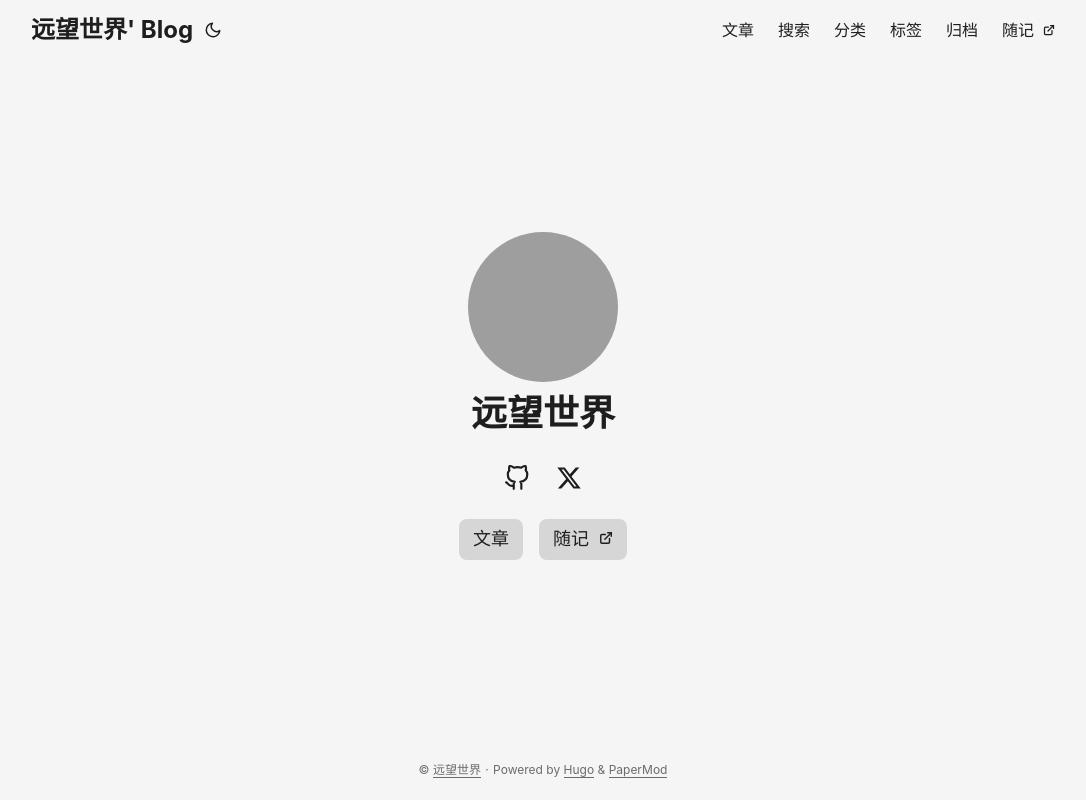
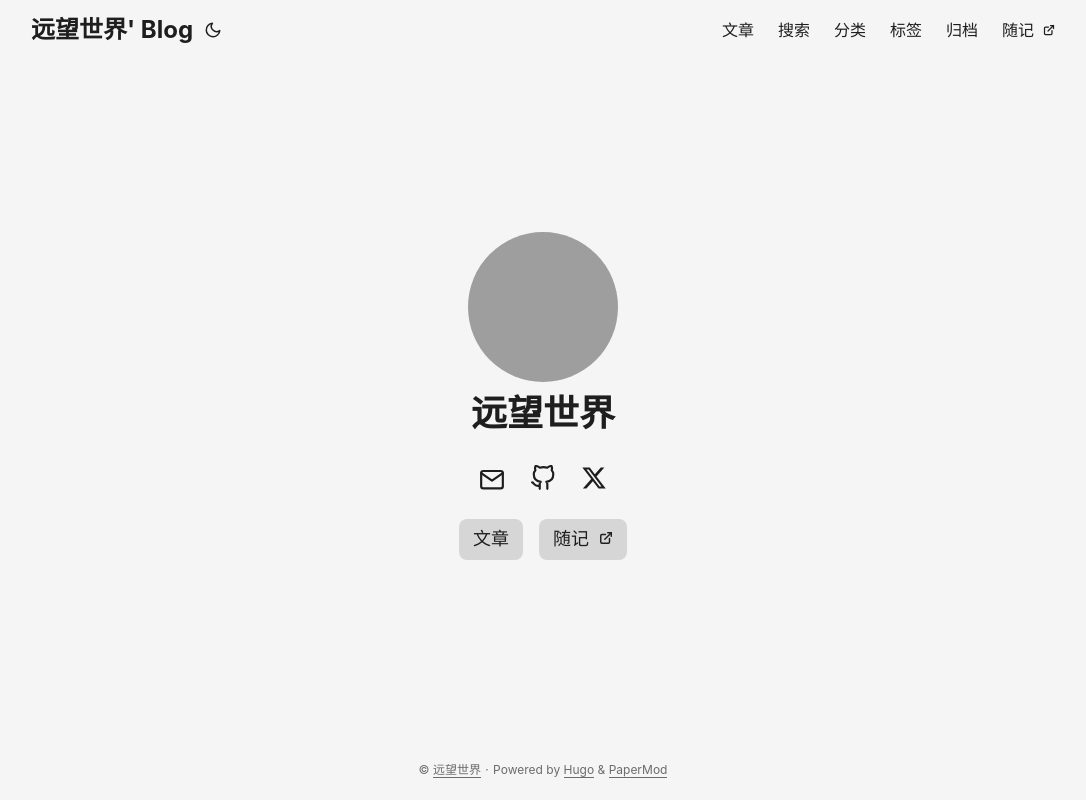
Before and after one commit to yuanwangshijie/yuanwangshijie.github.io, a plain HTML site: page index.html in a window 1280 px wide. Shown: the whole page, without its empty margins (97-1183 px from the left). Drawn offline with Linux system fonts and the light colour scheme; grey boxes are pictures that could not be loaded.

Commit message:
Update yuanwangshijie/hugo-blog@c4a8e1d1181466c57f11422867666461b81397d3

```diff
--- a/index.html
+++ b/index.html
@@ -82,7 +82,7 @@
   "description": "",
   "thumbnailUrl": "https://blog.qiang.uk/icons/favicon.ico",
   "sameAs": [
-      "https://github.com/yuanwangshijie", "https://x.com/yuanwangshijie"
+      "mailto:yuanwangshijie@gmail.com", "https://github.com/yuanwangshijie", "https://x.com/yuanwangshijie"
   ]
 }
 </script>
@@ -173,6 +173,14 @@
             height="150" width="150" />
         <h1>远望世界</h1>
         <span></span><div class="social-icons" >
+    <a href="mailto:yuanwangshijie@gmail.com" target="_blank" rel="noopener noreferrer me"
+        title="Email">
+        <svg xmlns="http://www.w3.org/2000/svg" viewBox="0 0 24 21" fill="none" stroke="currentColor" stroke-width="2"
+    stroke-linecap="round" stroke-linejoin="round">
+    <path d="M4 4h16c1.1 0 2 .9 2 2v12c0 1.1-.9 2-2 2H4c-1.1 0-2-.9-2-2V6c0-1.1.9-2 2-2z"></path>
+    <polyline points="22,6 12,13 2,6"></polyline>
+</svg>
+    </a>
     <a href="https://github.com/yuanwangshijie" target="_blank" rel="noopener noreferrer me"
         title="Github">
         <svg xmlns="http://www.w3.org/2000/svg" viewBox="0 0 24 24" fill="none" stroke="currentColor" stroke-width="2"
```
